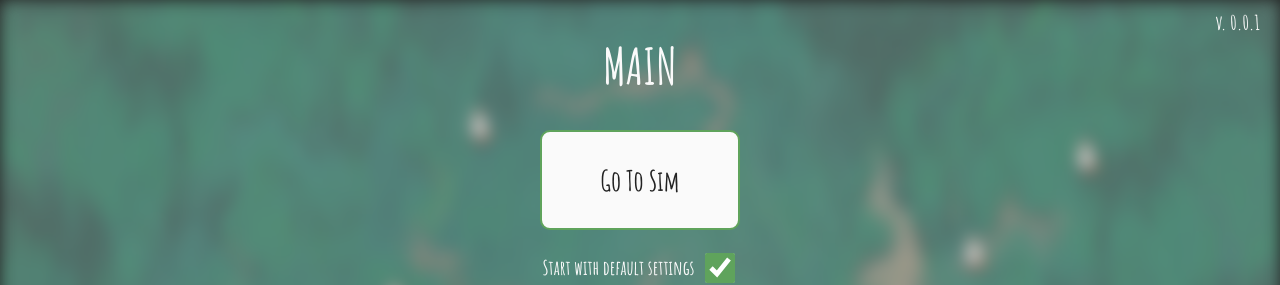
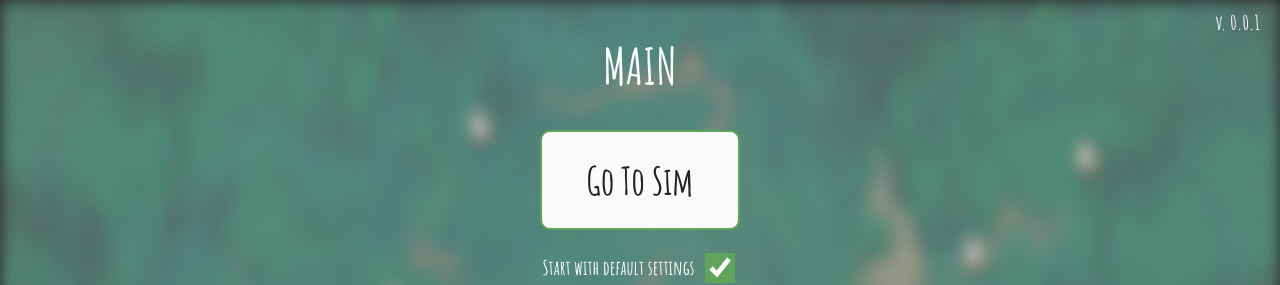
Before and after one commit to Enerveen/goosel2.0, a React (Vite) app: page / in a window 1280 px wide. Shown: the top 285 px of the page. Built offline with nearby package versions, Linux system fonts and the light colour scheme.

Commit message:
What's with font face?

```diff
--- a/src/stages/Main/Main.module.scss
+++ b/src/stages/Main/Main.module.scss
@@ -13,7 +13,7 @@
   button {
     width: 200px;
     height: 100px;
-    font-size: 28px;
+    font-size: 38px;
     margin-bottom: 20px;
   }
 }
```
